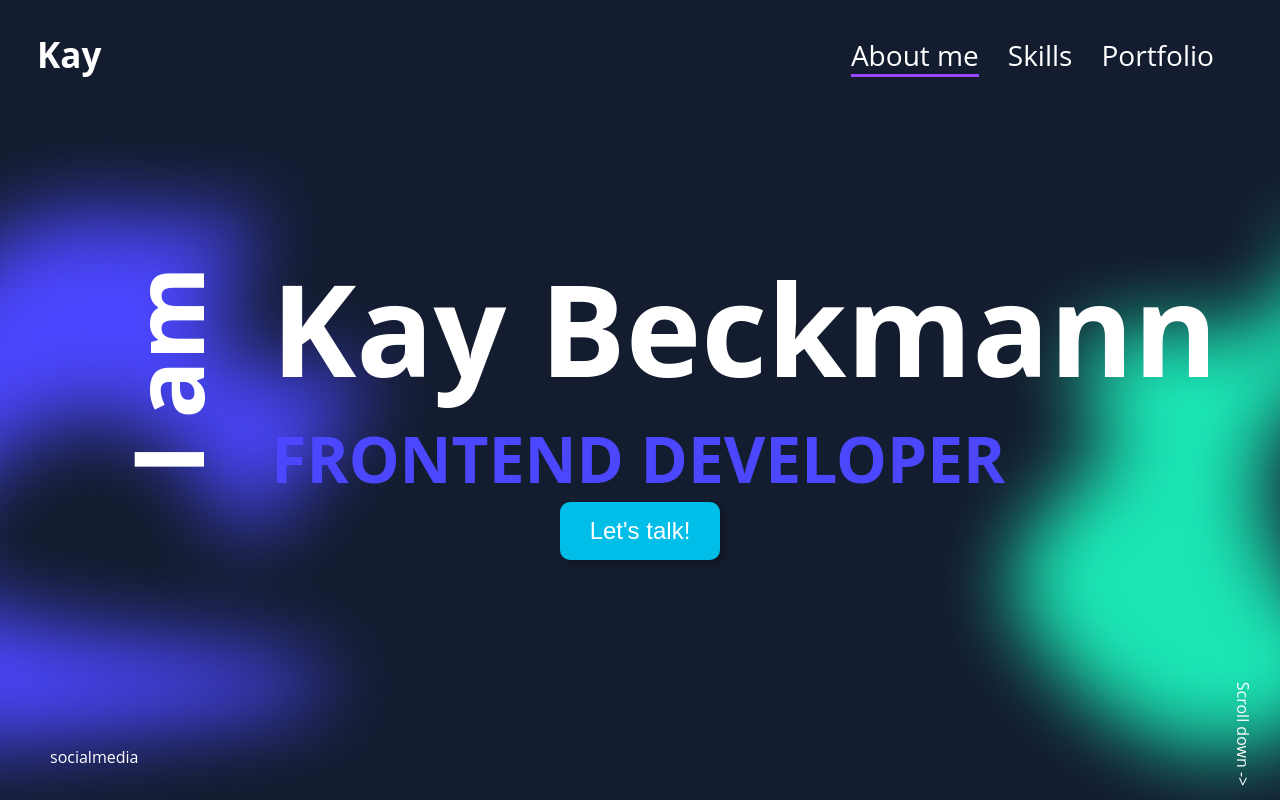
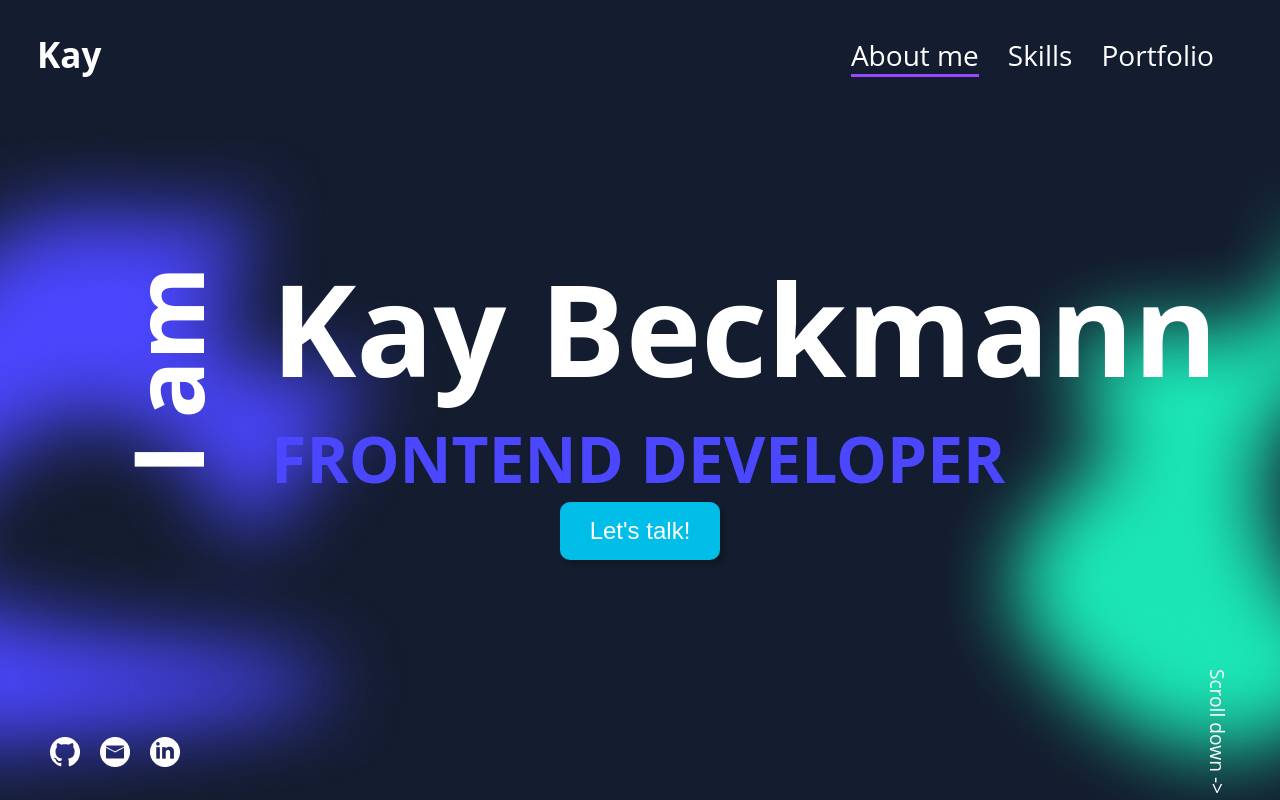
Before and after one commit to KayBeckmann/portfolio, an Angular app: page / in a window 1280 px wide. Shown: the top 800 px of the page. Built offline with nearby package versions, Linux system fonts and the light colour scheme.

Commit message:
sozialmedialinks component generated. Landingpage and footer changed

```diff
--- a/src/app/app.module.ts
+++ b/src/app/app.module.ts
@@ -13,6 +13,7 @@ import { ContactComponent } from "./contact/contact.component";
 import { FooterComponent } from "./footer/footer.component";
 import { IconsComponent } from "./icons/icons.component";
 import { FormsModule, ReactiveFormsModule } from "@angular/forms";
+import { SozialmedialinksComponent } from './sozialmedialinks/sozialmedialinks.component';
 
 @NgModule({
   declarations: [
@@ -25,7 +26,8 @@ import { FormsModule, ReactiveFormsModule } from "@angular/forms";
     ProjectsComponent,
     ContactComponent,
     FooterComponent,
-    IconsComponent
+    IconsComponent,
+    SozialmedialinksComponent
   ],
   imports: [BrowserModule, AppRoutingModule, FormsModule, ReactiveFormsModule],
   providers: [],
--- a/src/app/footer/footer.component.html
+++ b/src/app/footer/footer.component.html
@@ -5,19 +5,6 @@
   </div>
   <div class="middle content text">&copy; Kay Beckmann 2023</div>
   <div class="right content">
-    <a href="https://github.com/KayBeckmann?tab=repositories" target="_blank">
-      <img src="./../../assets/icons/github.png" alt="Github" />
-    </a>
-
-    <a href="mailto:kay.beckmann@web.de">
-      <img src="./../../assets/icons/mail.png" alt="Mail" />
-    </a>
-
-    <a
-      href="https://www.linkedin.com/in/kay-beckmann-71a602109/"
-      target="_blank"
-    >
-      <img src="./../../assets/icons/linkedin.png" alt="LinkedIn" />
-    </a>
+    <app-sozialmedialinks></app-sozialmedialinks>
   </div>
 </div>
--- a/src/app/landingpage/landingpage.component.html
+++ b/src/app/landingpage/landingpage.component.html
@@ -20,6 +20,8 @@
   </button>
 </div>
 <div class="footer">
-  <div class="footer-left">socialmedia</div>
+  <div class="footer-left">
+    <app-sozialmedialinks></app-sozialmedialinks>
+  </div>
   <div class="footer-right pointer" (click)="gotoBottom()">Scroll down -></div>
 </div>
--- a/src/app/landingpage/landingpage.component.scss
+++ b/src/app/landingpage/landingpage.component.scss
@@ -60,7 +60,7 @@
 }
 
 .footer-right {
-  margin-right: -15px;
   margin-bottom: 45px;
   transform: rotate(90deg);
+  font-size: 1.2rem;
 }
--- /dev/null
+++ b/src/app/sozialmedialinks/sozialmedialinks.component.html
@@ -0,0 +1,13 @@
+<div class="content">
+  <a href="https://github.com/KayBeckmann?tab=repositories" target="_blank">
+    <img src="./../../assets/icons/github.png" alt="Github" />
+  </a>
+
+  <a href="mailto:kay.beckmann@web.de">
+    <img src="./../../assets/icons/mail.png" alt="Mail" />
+  </a>
+
+  <a href="https://www.linkedin.com/in/kay-beckmann-71a602109/" target="_blank">
+    <img src="./../../assets/icons/linkedin.png" alt="LinkedIn" />
+  </a>
+</div>
--- /dev/null
+++ b/src/app/sozialmedialinks/sozialmedialinks.component.scss
@@ -0,0 +1,6 @@
+.content {
+  display: flex;
+  justify-content: end;
+  gap: 20px;
+  margin-right: 25px;
+}
```
Also changed, not shown: src/app/sozialmedialinks/sozialmedialinks.component.ts (added, +10 -0 lines), 1 other file (tests, documents, lock files or other folders).
